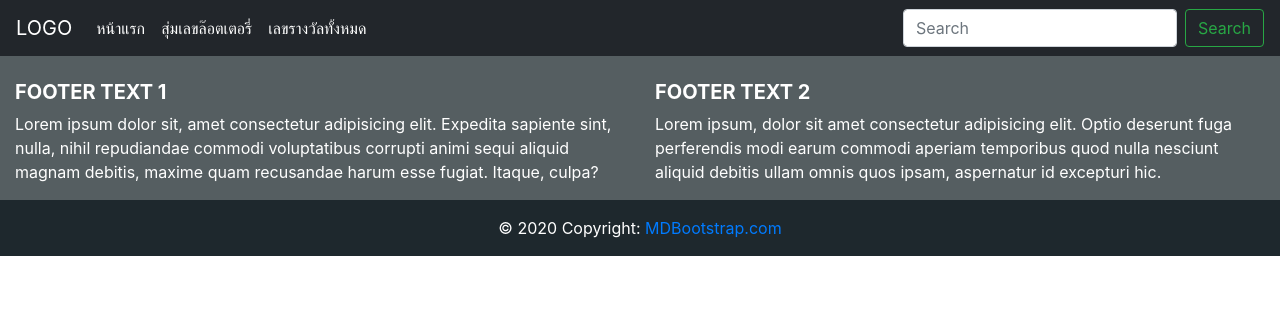
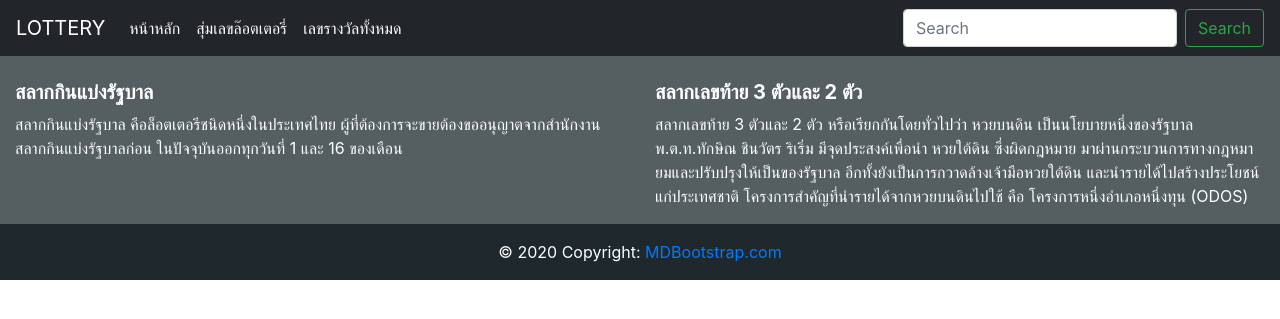
Before and after one commit to S1vanat/Lottery, a Django app: page /page1/ in a window 1280 px wide. Shown: the top 319 px of the page. Run offline with Django 3.2, Linux system fonts and the light colour scheme; some libraries are stand-ins or nearby versions.

Commit message:
edit some description
ลิงค์หน้าเว็บแก้ไขข้อความหน้าหลัก ใส่คำอธิบาย

```diff
--- a/Myproject/home/views.py
+++ b/Myproject/home/views.py
@@ -32,4 +32,4 @@ def randompage(request):
     return render(request, 'randompage.html' ,context)
 
 def allreward(request):
-    return render(request, 'allreward.html',)
+    return render(request, 'allreward.html')
--- a/Myproject/templates/navbar.html
+++ b/Myproject/templates/navbar.html
@@ -30,12 +30,12 @@
         <span class="navbar-toggler-icon"></span>
       </button>
       <div class="collapse navbar-collapse" id="navbarTogglerDemo01">
-        <a class="navbar-brand" href="/">LOGO</a>
+        <a class="navbar-brand" href="/">LOTTERY</a>
 
         <ul class="navbar-nav mr-auto mt-2 mt-lg-0">
           <li class="nav-item active">
             <a class="nav-link" href="/"
-              >หน้าแรก <span class="sr-only">(current)</span></a
+              >หน้าหลัก <span class="sr-only">(current)</span></a
             >
           </li>
           <li class="nav-item active">
@@ -77,13 +77,11 @@
           <div class="col-md-6 mt-md-0 mt-3">
             <!-- Content -->
             <h5 class="text-uppercase font-weight-bold" style="color: white">
-              Footer text 1
+              สลากกินแบ่งรัฐบาล
             </h5>
             <p style="color: white">
-              Lorem ipsum dolor sit, amet consectetur adipisicing elit. Expedita
-              sapiente sint, nulla, nihil repudiandae commodi voluptatibus
-              corrupti animi sequi aliquid magnam debitis, maxime quam
-              recusandae harum esse fugiat. Itaque, culpa?
+              สลากกินแบ่งรัฐบาล คือล็อตเตอรีชนิดหนึ่งในประเทศไทย ผู้ที่ต้องการจะขายต้องขออนุญาตจากสำนักงานสลากกินแบ่งรัฐบาลก่อน
+              ในปัจจุบันออกทุกวันที่ 1 และ 16 ของเดือน
             </p>
           </div>
           <!-- Grid column -->
@@ -94,13 +92,13 @@
           <div class="col-md-6 mb-md-0 mb-3">
             <!-- Content -->
             <h5 class="text-uppercase font-weight-bold" style="color: white">
-              Footer text 2
+              สลากเลขท้าย 3 ตัวและ 2 ตัว
             </h5>
             <p style="color: white">
-              Lorem ipsum, dolor sit amet consectetur adipisicing elit. Optio
-              deserunt fuga perferendis modi earum commodi aperiam temporibus
-              quod nulla nesciunt aliquid debitis ullam omnis quos ipsam,
-              aspernatur id excepturi hic.
+              สลากเลขท้าย 3 ตัวและ 2 ตัว หรือเรียกกันโดยทั่วไปว่า หวยบนดิน เป็นนโยบายหนึ่งของรัฐบาล พ.ต.ท.ทักษิณ ชินวัตร ริเริ่ม
+              มีจุดประสงค์เพื่อนำ หวยใต้ดิน ซึ่งผิดกฎหมาย มาผ่านกระบวนการทางกฎหมายมและปรับปรุงให้เป็นของรัฐบาล
+              อีกทั้งยังเป็นการกวาดล้างเจ้ามือหวยใต้ดิน และนำรายได้ไปสร้างประโยชน์แก่ประเทศชาติ โครงการสำคัญที่นำรายได้จากหวยบนดินไปใช้
+              คือ โครงการหนึ่งอำเภอหนึ่งทุน (ODOS)
             </p>
           </div>
           <!-- Grid column -->
```
Also changed, not shown: Myproject/templates/index.html (+8 -16 lines), 1 other file.
